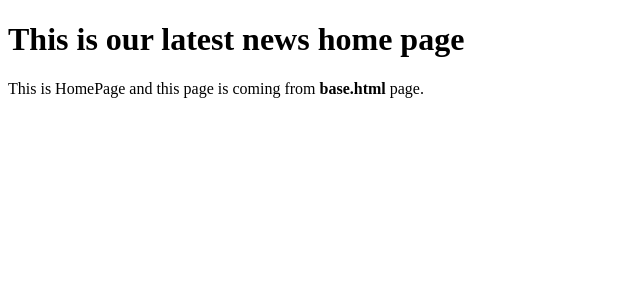
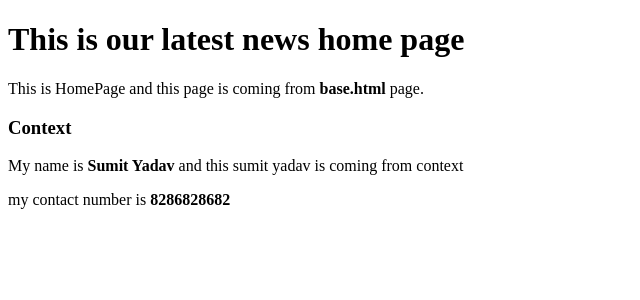
Before and after one commit to sumityadav22/Django-Practice, a Django app: page / in a window 1280 px wide. Shown: the part 62-362 px from the top of the page, without its empty margins (0-640 px from the left). Run offline with Django 3.2, Linux system fonts and the light colour scheme.

Commit message:
ADD - Context in Django

```diff
--- a/learnDjango/SportApp/views.py
+++ b/learnDjango/SportApp/views.py
@@ -4,7 +4,11 @@ from django.shortcuts import HttpResponse
 # Create your views here.
 
 def Home(request):
-    return render(request,'home.html')
+    context = {
+        'name':'Sumit Yadav',
+        'phone_number':8286828682
+    }
+    return render(request,'home.html', context)
 
 def News(request):
     return render(request,'news.html')
--- a/learnDjango/templates/home.html
+++ b/learnDjango/templates/home.html
@@ -8,5 +8,9 @@
     This is HomePage and this page is coming from <b>base.html</b> page.
 </p>
 
+<!-- Note : We use context whenever we want to pass a python data into a HTML file -->
+<h3>Context</h3>
+<p>My name is <b>{{ name }}</b> and this sumit yadav is coming from context</p>
+<p>my contact number is <b>{{ phone_number }}</b></p>
 
 {% endblock %}
--- a/learnDjango/templates/navbarForAll.html
+++ b/learnDjango/templates/navbarForAll.html
@@ -1,6 +1,6 @@
 <nav>
     <ul>
-        <!-- By using this {% url 'name_of_ourURL' %}
+        <!-- By using this 'url'
         We easily can link one url to another and easily can redirect pages -->
         <li><a href = "{% url 'Home' %}" >Home</a></li>
         <li><a href="{% url 'News' %}">News</a></li>
```
